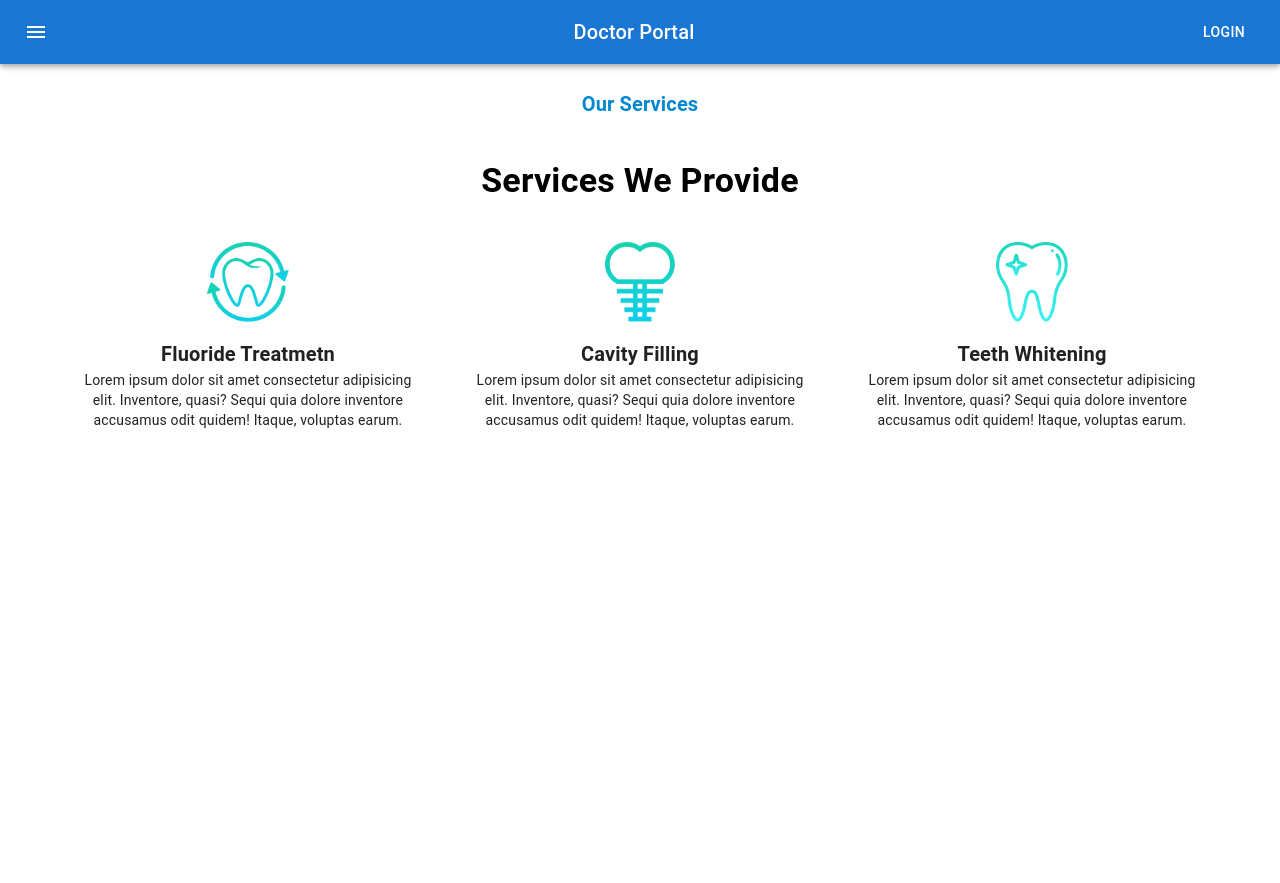
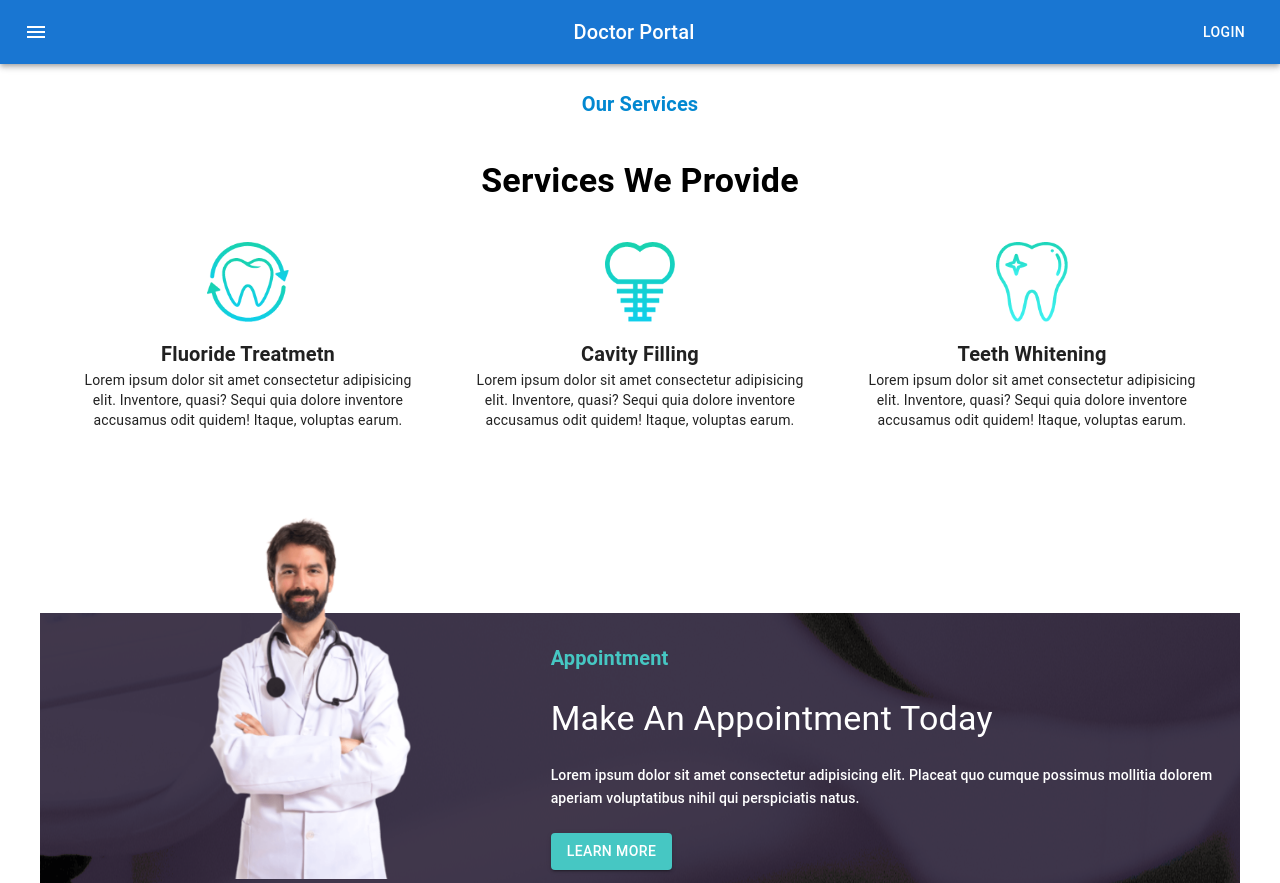
Before and after one commit to mahmudul-11/doctor-portal-client, a React (Create React App) app: page / in a window 1280 px wide. Before the commit the page ends 800 px from the top, so only its background shows below. Built offline with nearby package versions, Linux system fonts and the light colour scheme.

Commit message:
appointment banner

```diff
--- /dev/null
+++ b/src/Pages/Home/AppointmentBanner/AppointmentBanner.js
@@ -0,0 +1,47 @@
+import React from 'react';
+import Box from '@mui/material/Box';
+import Grid from '@mui/material/Grid';
+import appointBannerImg from '../.../../../../images/doctor.png'
+import bg from '../.../../../../images/appointment-bg.png'
+import { Button, Container, Typography } from '@mui/material';
+const appointmentBanner = {
+    background: `url(${bg})`,
+    marginTop: 175,
+    backgroundColor: 'rgba(46, 35, 57,0.9)',
+    backgroundBlendMode: 'darken, luminosity',
+    backgroundPosition: 'center'
+}
+const AppointmentBanner = () => {
+    return (
+        <Container style={appointmentBanner} sx={{ flexGrow: 1 }}>
+            <Grid container spacing={2}>
+                <Grid item xs={12} md={6} lg={5}>
+                    <img style={{ width: 400, marginTop: -150 }}
+                        src={appointBannerImg} alt="" />
+                </Grid>
+                <Grid item xs={12} md={6} lg={7} sx={{
+                    display: 'flex',
+                    justifyContent: 'flex-start',
+                    alignItems: 'center'
+                }} style={{ textAlign: 'left' }}>
+                    <Box>
+                        <Typography variant='h6' sx={{}} style={{ color: '#46C7C3', fontWeight: '700' }}>
+                            Appointment
+                        </Typography>
+                        <Typography variant='h4' sx={{ mt: 3 }} style={{ color: 'white', }}>
+                            Make An Appointment Today
+                        </Typography>
+                        <Typography sx={{ my: 3 }} style={{ color: 'white', fontSize: 14 }} variant='h6'>
+                            Lorem ipsum dolor sit amet consectetur adipisicing elit. Placeat quo cumque possimus mollitia dolorem aperiam voluptatibus nihil qui perspiciatis natus.
+                        </Typography>
+                        <Button variant="contained" sx={{}} style={{ backgroundColor: '#46C7C3' }}> Learn More</Button>
+                    </Box>
+
+                </Grid>
+
+            </Grid>
+        </Container >
+    );
+};
+
+export default AppointmentBanner;
--- a/src/Pages/Home/Home/Home.js
+++ b/src/Pages/Home/Home/Home.js
@@ -1,5 +1,6 @@
 import React from 'react';
 import Navigation from '../../Shared/Navigation/Navigation';
+import AppointmentBanner from '../AppointmentBanner/AppointmentBanner';
 import Services from '../Services/Services';
 
 const Home = () => {
@@ -7,6 +8,7 @@ const Home = () => {
         <div>
             <Navigation></Navigation>
             <Services></Services>
+            <AppointmentBanner></AppointmentBanner>
         </div>
     );
 };
```
